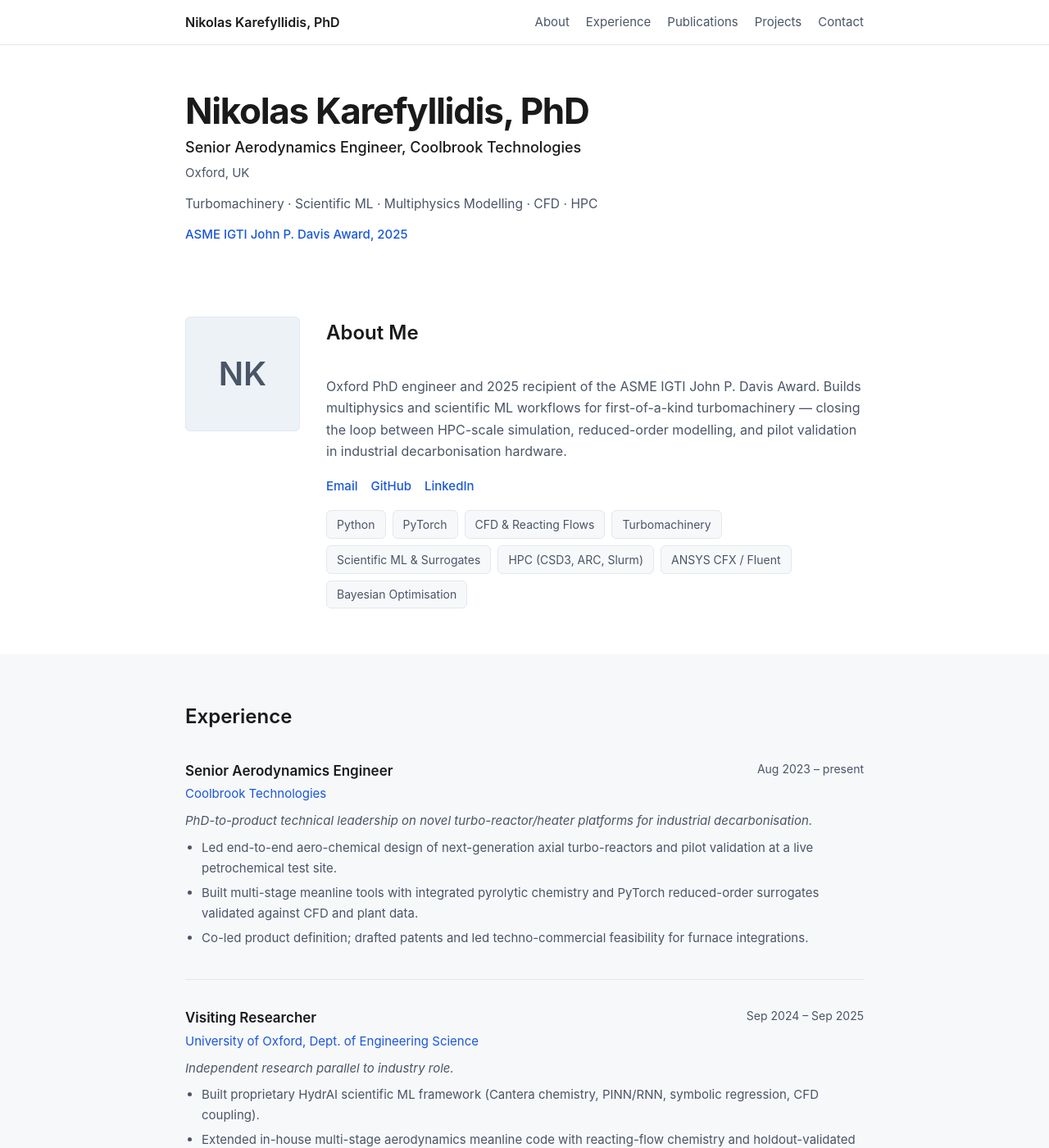
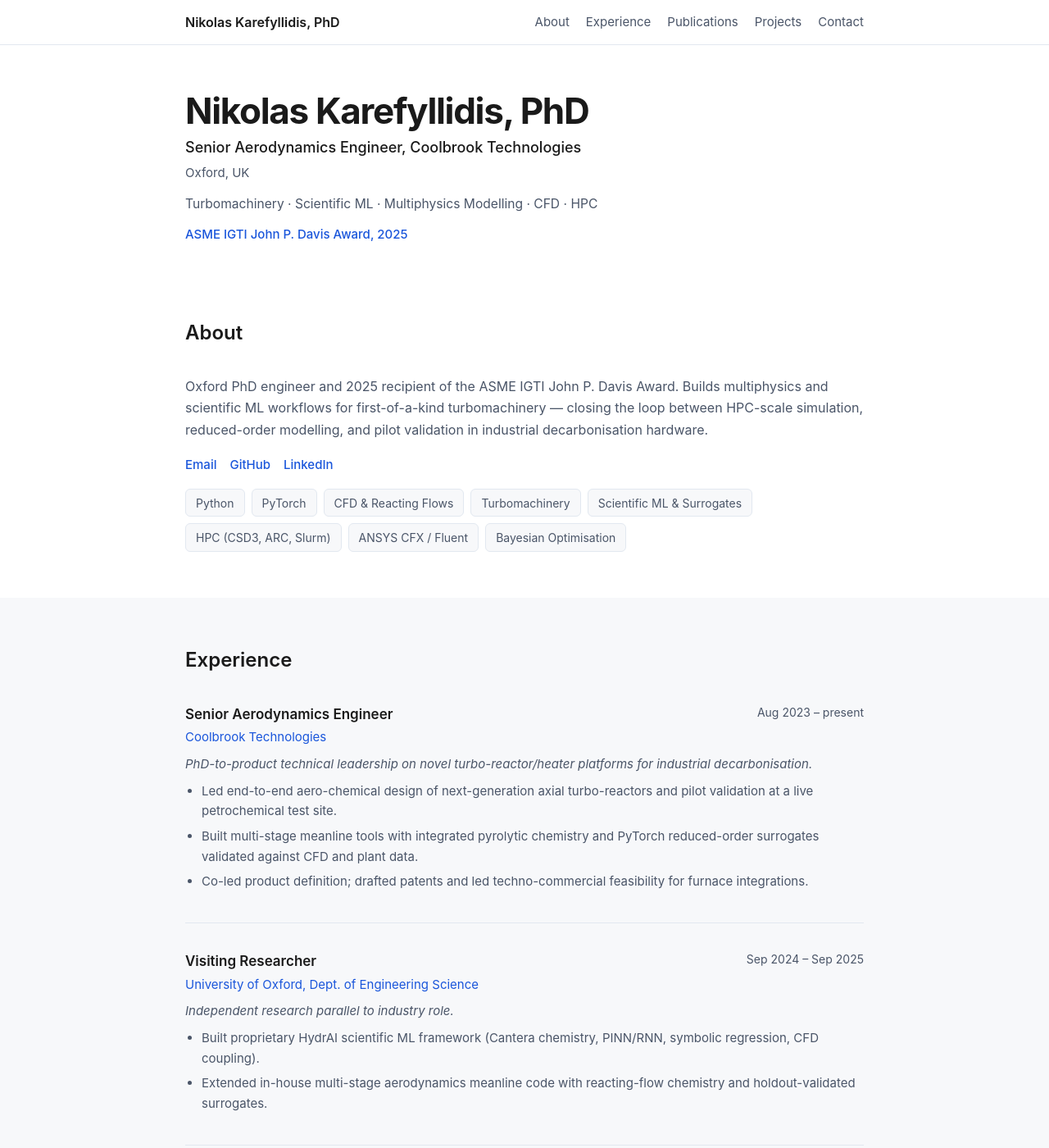
Before and after one commit to karefyllidis/karefyllidis.github.io, a Jekyll site: the page built from index.html, in a window 1280 px wide and 1400 px high. Shown: the whole window at 82% size. Built offline with Jekyll 4.4.1, drawn with Linux system fonts in a browser that asks for light colours.

Commit message:
Remove NK placeholder from About section.
Use full-width layout until a profile photo is added.

Co-authored-by: Cursor <cursoragent@cursor.com>

```diff
--- a/assets/css/main.scss
+++ b/assets/css/main.scss
@@ -147,22 +147,16 @@ body {
   align-items: start;
 }
 
+.about-grid--no-photo {
+  grid-template-columns: 1fr;
+}
+
 .profile-photo {
   width: 140px;
   height: 140px;
   border-radius: var(--radius);
   object-fit: cover;
   border: 1px solid var(--color-border);
-}
-
-.profile-photo-placeholder {
-  display: flex;
-  align-items: center;
-  justify-content: center;
-  background: var(--color-badge-bg);
-  color: var(--color-text-muted);
-  font-size: 2.5rem;
-  font-weight: 600;
 }
 
 .about-content h2 {
@@ -686,6 +680,11 @@ body {
     text-align: center;
   }
 
+  .about-grid--no-photo {
+    text-align: left;
+    justify-items: start;
+  }
+
   .contact-inline {
     justify-content: center;
   }
--- a/index.html
+++ b/index.html
@@ -18,14 +18,12 @@ layout: default
 
 <section id="about" class="section">
   <div class="container">
-    <div class="about-grid">
+    <div class="about-grid{% unless site.author.image != '' %} about-grid--no-photo{% endunless %}">
       {% if site.author.image != "" %}
         <img class="profile-photo" src="{{ site.author.image | relative_url }}" alt="{{ site.author.name }}">
-      {% else %}
-        <div class="profile-photo profile-photo-placeholder" aria-hidden="true">NK</div>
       {% endif %}
       <div class="about-content">
-        <h2>About Me</h2>
+        <h2>About</h2>
         <p>{{ site.author.bio }}</p>
         <ul class="contact-inline">
           <li><a href="mailto:{{ site.author.email }}">Email</a></li>
```
